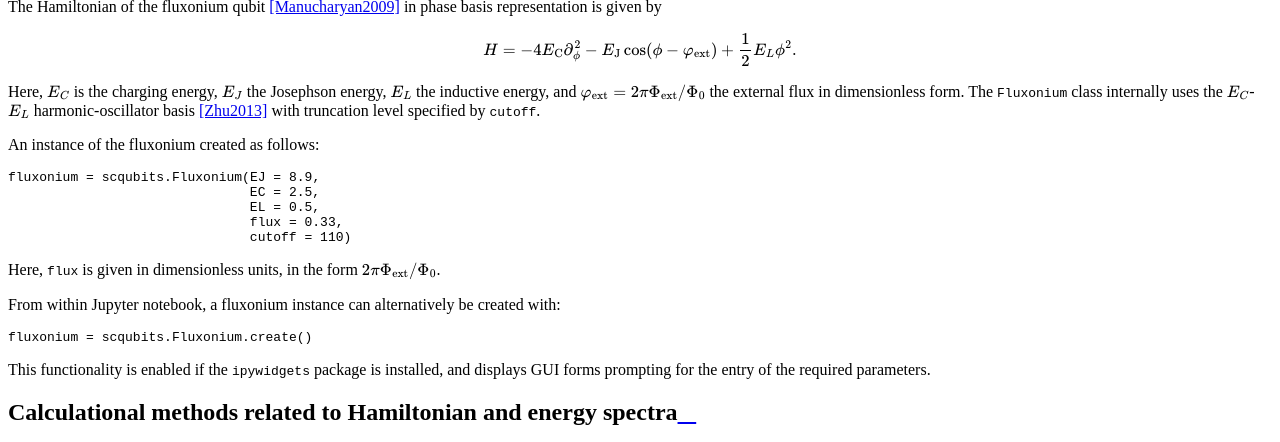
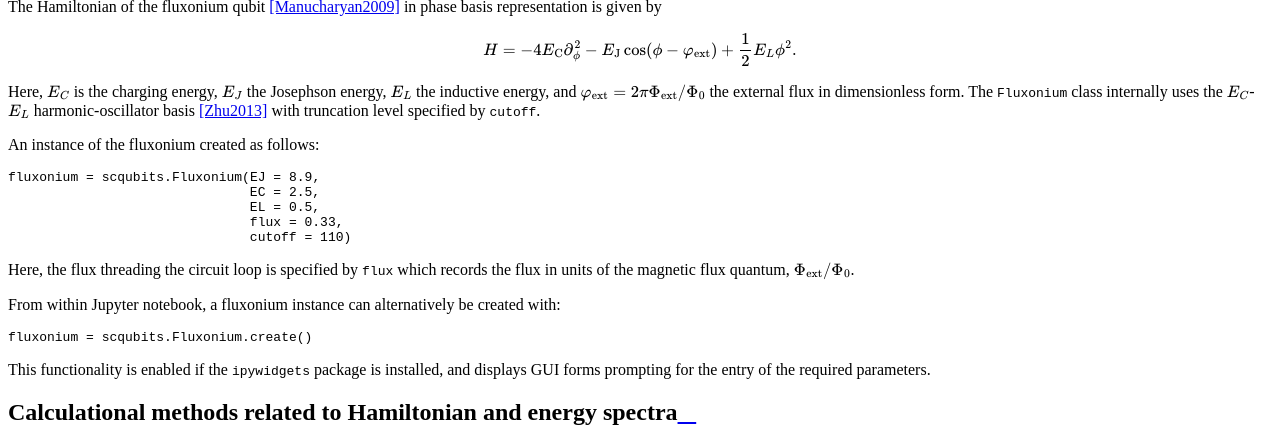
Before and after one commit to scqubits/scqubits, a Sphinx documentation site: the page built from docs/source/guide/qubits/fluxonium.rst, in a window 1280 px wide and 900 px high, scrolled down 892 px, cut to the strip 0-442 px from the top of the window. Built offline with Sphinx 7.4.7 and the Read the Docs theme 2.0.0, drawn with Linux system fonts in a browser that asks for light colours; pages that are not in the unit, such as notebooks, are missing from menus.

Commit message:
Fixing mistake in documentation: flux is given in units of the flux quantum, no 2pi.

```diff
--- a/docs/source/guide/qubits/fluxonium.rst
+++ b/docs/source/guide/qubits/fluxonium.rst
@@ -29,7 +29,8 @@ An instance of the fluxonium created as follows::
                                   flux = 0.33,
                                   cutoff = 110)
 
-Here, ``flux`` is given in dimensionless units, in the form :math:`2\pi\Phi_\text{ext}/\Phi_0`.
+Here, the flux threading the circuit loop is specified by ``flux`` which records the flux in units of the magnetic
+flux quantum, :math:`\Phi_\text{ext}/\Phi_0`.
 
 From within Jupyter notebook, a fluxonium instance can alternatively be created with::
 
```
